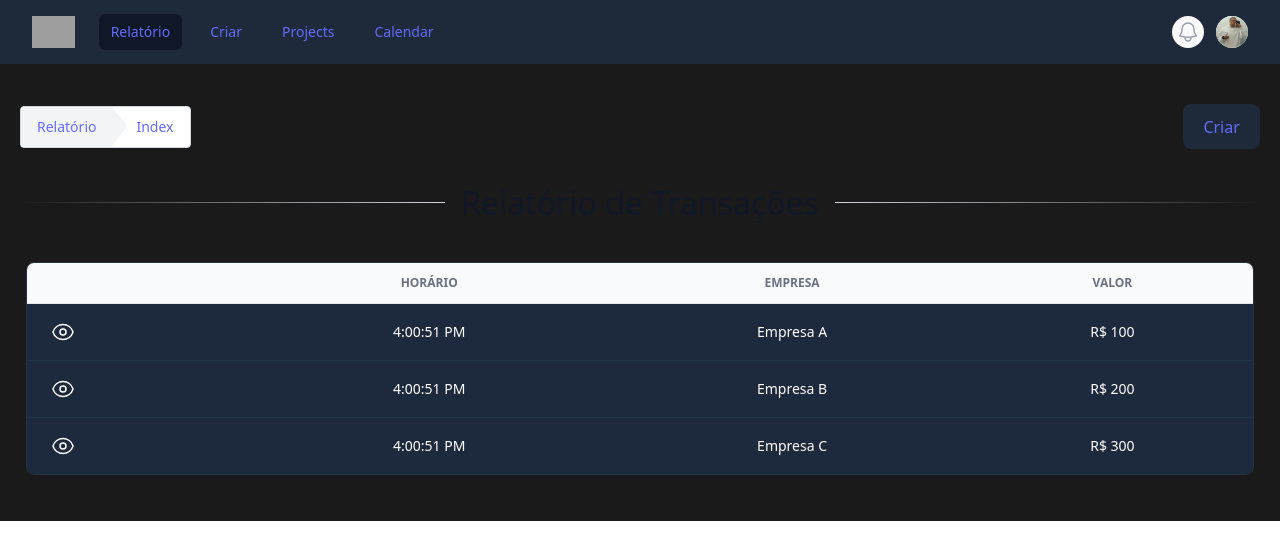
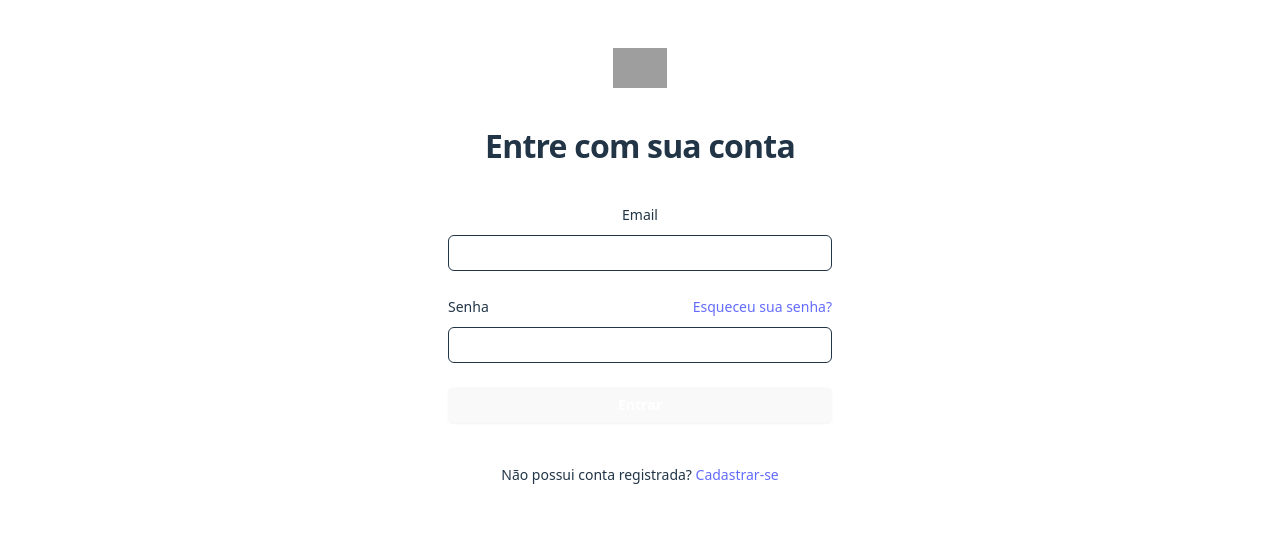
Before and after one commit to scorpiontyf/fiscal-gastos, a React (Vite) app: page / in a window 1280 px wide. Shown: the top 560 px of the page. Built offline with nearby package versions, Linux system fonts and the light colour scheme; grey boxes are pictures that could not be loaded.

Commit message:
componente de login com conta mockada pra redirecionar pra tela de relatório

```diff
--- a/src/components/detail-transaction.tsx
+++ b/src/components/detail-transaction.tsx
@@ -40,7 +40,7 @@ function DetailTransaction({ id, setTransactionId }: DetailTransactionProps) {
                 <Text as="p">{item.company}</Text>
               </p>
               <div className="flex items-center justify-between">
-                <NavLink onClick={() => setTransactionId(0)} to="/" className="button">
+                <NavLink onClick={() => setTransactionId(0)} to="/home" className="button">
                   Voltar
                 </NavLink>
                 <span className="font-bold text-lg">
--- a/src/components/navbar.tsx
+++ b/src/components/navbar.tsx
@@ -11,7 +11,7 @@ import { Bars3Icon, XMarkIcon, BellIcon } from "@heroicons/react/24/outline";
 import { NavLink } from "react-router";
 
 const navigation = [
-  { name: "Relatório", href: "/", current: false },
+  { name: "Relatório", href: "/home", current: false },
   { name: "Criar", href: "/create", current: false },
   { name: "Projects", href: "/teste", current: false },
   { name: "Calendar", href: "/teste1", current: false },
--- a/src/main.tsx
+++ b/src/main.tsx
@@ -5,14 +5,16 @@ import App from "./App.tsx";
 import { BrowserRouter, Route, Routes } from "react-router";
 import CreateRelatorio from "./pages/relatorio/create.tsx";
 import IndexRelatorio from "./pages/relatorio/index.tsx";
+import Login from "./pages/login.tsx";
 
 createRoot(document.getElementById("root")!).render(
   <>
     <StrictMode>
       <BrowserRouter>
         <Routes>
+          <Route path="/" element={<Login />} />
           <Route element={<App />}>
-            <Route path="/" element={<IndexRelatorio />} />
+            <Route path="/home" element={<IndexRelatorio />} />
             <Route path="/create" element={<CreateRelatorio />} />
           </Route>
         </Routes>
--- /dev/null
+++ b/src/pages/login.tsx
@@ -0,0 +1,113 @@
+import React from "react";
+import { useNavigate } from "react-router";
+
+import { useForm } from "react-hook-form";
+
+type LoginData = {
+  email: string;
+  senha: string;
+};
+
+function Login() {
+  const navigate = useNavigate();
+  const {
+    register,
+    handleSubmit,
+    formState: { errors },
+  } = useForm<LoginData>();
+
+  return (
+    <div className="flex min-h-full flex-1 flex-col justify-center px-6 py-12 lg:px-8">
+      <div className="sm:mx-auto sm:w-full sm:max-w-sm">
+        <img
+          alt="Your Company"
+          src="https://tailwindcss.com/plus-assets/img/logos/mark.svg?color=indigo&shade=600"
+          className="mx-auto h-10 w-auto"
+        />
+        <h2 className="mt-10 text-center text-2xl/9 font-bold tracking-tight text-white-900">
+          Entre com sua conta
+        </h2>
+      </div>
+
+      <div className="mt-10 sm:mx-auto sm:w-full sm:max-w-sm">
+        <form className="space-y-6">
+          <div>
+            <label
+              htmlFor="email"
+              className="block text-sm/6 font-medium text-white-900"
+            >
+              Email
+            </label>
+            <div className="mt-2">
+              <input
+                {...register("email")}
+                type="email"
+                required
+                autoComplete="none"
+                className="block w-full rounded-md bg-white px-3 py-1.5 text-base text-white-900 outline-1 -outline-offset-1 outline-white-300 placeholder:text-white-400 focus:outline-2 focus:-outline-offset-2 focus:outline-indigo-600 sm:text-sm/6"
+              />
+            </div>
+          </div>
+
+          <div>
+            <div className="flex items-center justify-between">
+              <label
+                htmlFor="password"
+                className="block text-sm/6 font-medium text-white-900"
+              >
+                Senha
+              </label>
+              <div className="text-sm">
+                <a
+                  href="#"
+                  className="font-semibold text-indigo-600 hover:text-indigo-500"
+                >
+                  Esqueceu sua senha?
+                </a>
+              </div>
+            </div>
+            <div className="mt-2">
+              <input
+                {...register("senha")}
+                type="password"
+                required
+                autoComplete="current-password"
+                className="block w-full rounded-md bg-white px-3 py-1.5 text-base text-white-900 outline-1 -outline-offset-1 outline-white-300 placeholder:text-white-400 focus:outline-2 focus:-outline-offset-2 focus:outline-indigo-600 sm:text-sm/6"
+              />
+            </div>
+          </div>
+
+          <div>
+            <button
+              type="submit"
+              onClick={handleSubmit((data) => {
+                console.log("Login data:", data);
+                if (
+                  data.email === "admin@admin.com" &&
+                  data.senha === "admin"
+                ) {
+                  navigate("/home");
+                }
+              })}
+              className="flex w-full justify-center rounded-md bg-indigo-600 px-3 py-1.5 text-sm/6 font-semibold text-white shadow-xs hover:bg-indigo-500 focus-visible:outline-2 focus-visible:outline-offset-2 focus-visible:outline-indigo-600"
+            >
+              Entrar
+            </button>
+          </div>
+        </form>
+
+        <p className="mt-10 text-center text-sm/6 text-white-500">
+          Não possui conta registrada?{" "}
+          <a
+            href="#"
+            className="font-semibold text-indigo-600 hover:text-indigo-500"
+          >
+            Cadastrar-se
+          </a>
+        </p>
+      </div>
+    </div>
+  );
+}
+
+export default Login;
--- a/src/pages/relatorio/create.tsx
+++ b/src/pages/relatorio/create.tsx
@@ -89,7 +89,7 @@ export default function CreateRelatorio() {
       </div>
 
       <div className="mt-6 flex items-center justify-end gap-x-6">
-        <NavLink to="/" className="text-sm/6 font-semibold text-white-900 button">
+        <NavLink to="/home" className="text-sm/6 font-semibold text-white-900 button">
           Cancelar
         </NavLink>
         <button
--- a/src/pages/relatorio/index.tsx
+++ b/src/pages/relatorio/index.tsx
@@ -14,8 +14,8 @@ function IndexRelatorio() {
   const [transactionId, setTransactionId] = useState<number>(0);
 
   const items = [
-    { label: "Relatório", href: "/" },
-    { label: "Index", href: "/" },
+    { label: "Relatório", href: "/home" },
+    { label: "Index", href: "/home" },
   ];
 
   return (
```
